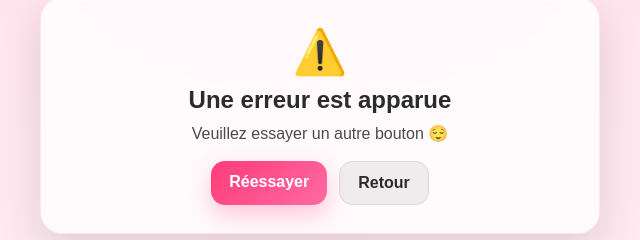
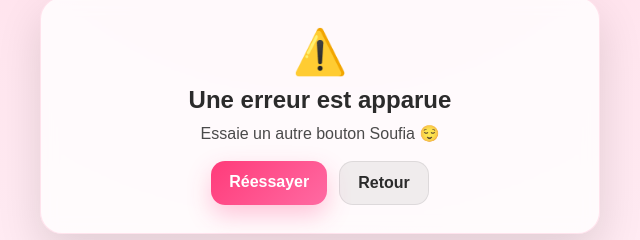
Before and after one commit to enyolutchmun/valentine-souf, a plain HTML site: page no.html in a window 1280 px wide. Shown: the part 285-525 px from the top of the page, 320-960 px from the left. Drawn offline with Linux system fonts and the light colour scheme.

Commit message:
Update no.html

```diff
--- a/no.html
+++ b/no.html
@@ -30,7 +30,13 @@
     .icon { font-size: 44px; margin-bottom: 8px; }
     h1 { margin: 0 0 10px; font-size: 24px; }
     p { margin: 0 0 18px; opacity: 0.85; }
-    .actions { display: flex; justify-content: center; gap: 12px; flex-wrap: wrap; margin-top: 12px; }
+    .actions {
+      display: flex;
+      justify-content: center;
+      gap: 12px;
+      flex-wrap: wrap;
+      margin-top: 12px;
+    }
     a {
       border: 0;
       padding: 12px 18px;
@@ -57,7 +63,7 @@
   <div class="card">
     <div class="icon">⚠️</div>
     <h1>Une erreur est apparue</h1>
-    <p>Veuillez essayer un autre bouton 😌</p>
+    <p>Essaie un autre bouton Soufia 😌</p>
 
     <div class="actions">
       <a class="retry" href="index.html">Réessayer</a>
```
